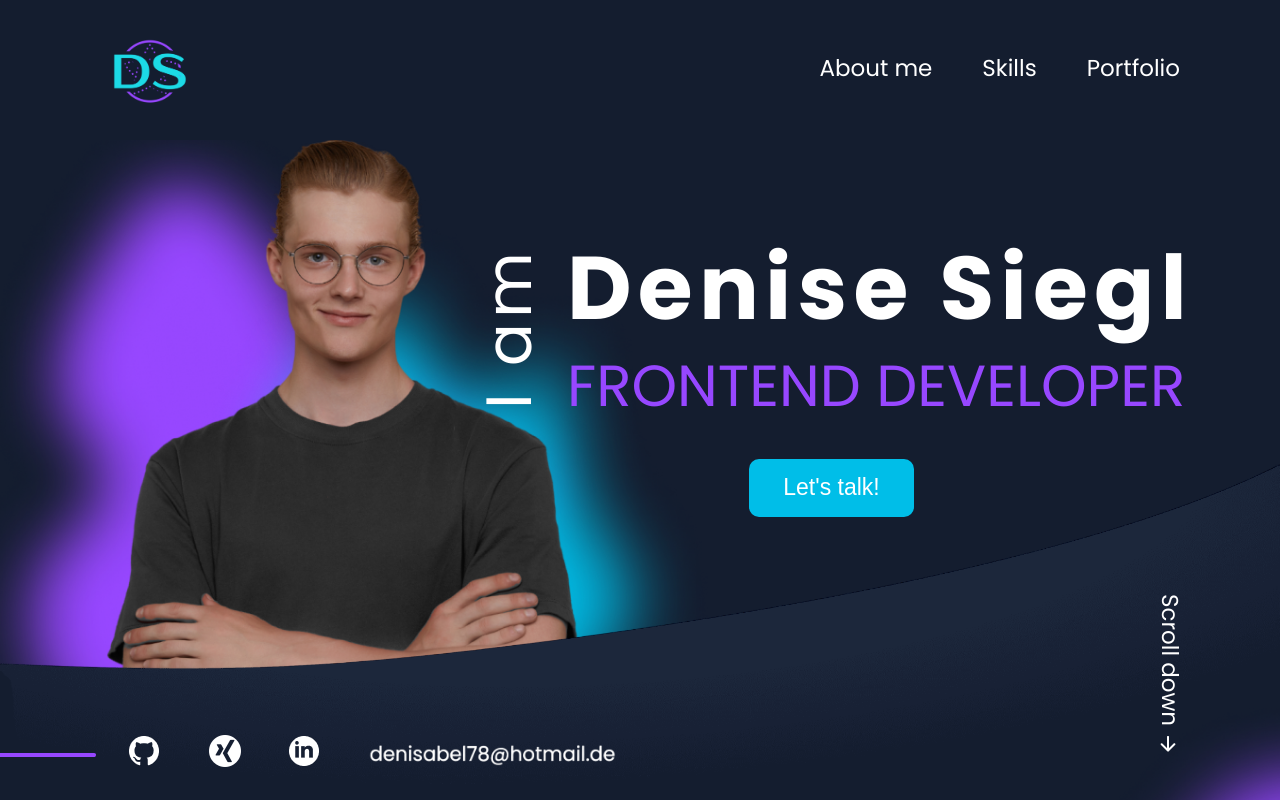
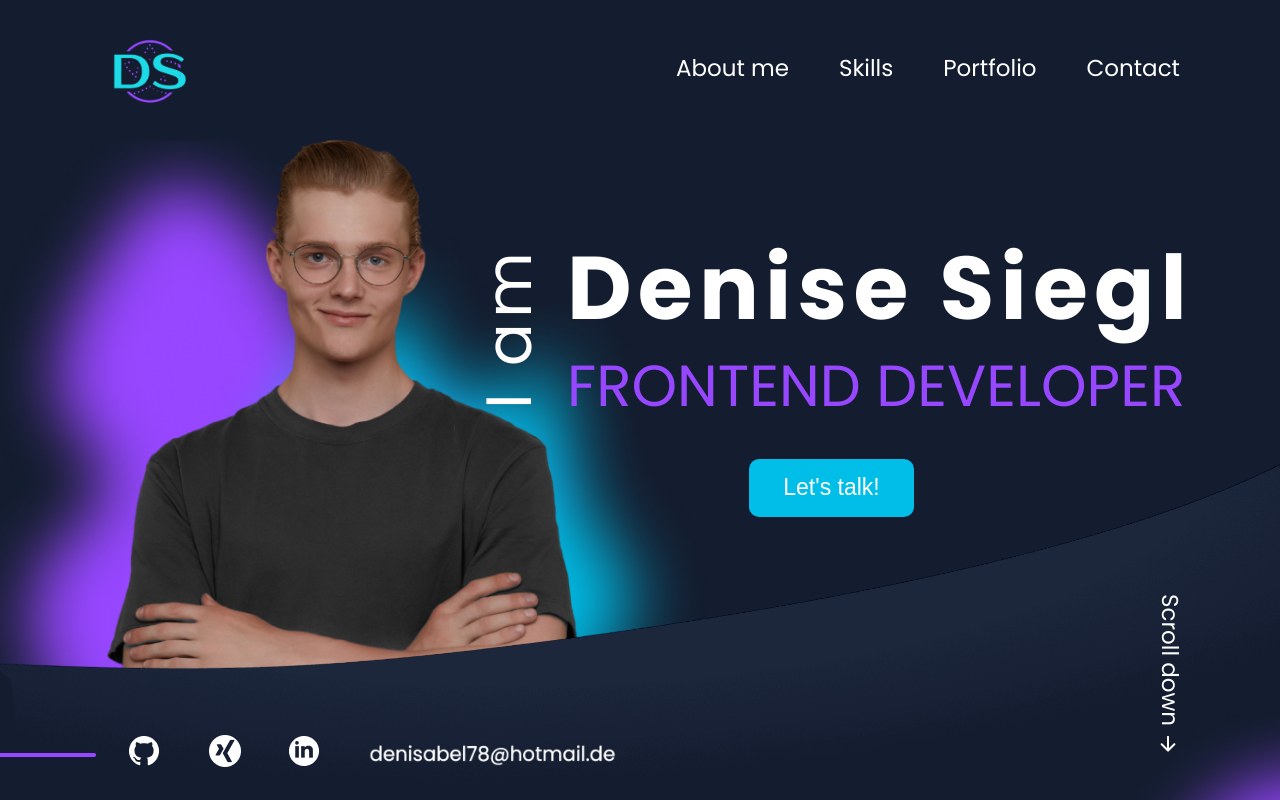
Before and after one commit to deniseS85/portfolio, an Angular app: page / in a window 1280 px wide. Shown: the top 800 px of the page. Built offline with nearby package versions, Linux system fonts and the light colour scheme.

Commit message:
start to edit body unscroll by open menu responsiv

```diff
--- a/src/app/app.component.ts
+++ b/src/app/app.component.ts
@@ -10,6 +10,6 @@ import { Router } from '@angular/router';
 export class AppComponent  {
   title = 'portfolio';
 
-  constructor(public router: Router) { }
+  constructor(public router: Router) {}
 
 }
--- a/src/app/contact/contact.component.html
+++ b/src/app/contact/contact.component.html
@@ -1,4 +1,4 @@
-<div class="contact" id="contact">
+<div class="contact" id="contact" #contact>
     <img src="assets/img/line-contact.png">
     <div>Contact</div>
 </div>
--- a/src/app/header/header.component.html
+++ b/src/app/header/header.component.html
@@ -5,7 +5,8 @@
         <a (click)="scroll('aboutMe')" routerLink="/aboutMe" routerLinkActive="active" [ngClass]="{'active': currentActive === 1}">About me</a>
         <a (click)="scroll('skills')" routerLink="/skills" routerLinkActive="active" [ngClass]="{'active': currentActive === 2}">Skills</a>
         <a (click)="scroll('portfolio')" routerLink="/portfolio" routerLinkActive="active" [ngClass]="{'active': currentActive === 3}">Portfolio</a>
-        <a (click)="scroll('contact')" routerLink="/contact" *ngIf="navResponsiv.classList.contains('open')">Contact</a>
+        <a (click)="scroll('contact')" routerLink="/contact" routerLinkActive="active" [ngClass]="{'active': currentActive === 4}">Contact
+        </a>
     </nav>
 
     <div (click)="navResponsiv.classList.toggle('open')" class="nav-responsiv" #navResponsiv>
@@ -15,24 +16,4 @@
         <span></span>
     </div>
 
-   <!--  <div [class.nav-responsiv-menu]="navResponsiv.classList.contains('open')"> -->
-       <!--  <a (click)="scroll('aboutMe')" routerLink="/aboutMe">About Me</a>
-        <a (click)="scroll('skills')" routerLink="/skills">My Skills</a>
-        <a (click)="scroll('portfolio')" routerLink="/portfolio">Portfolio</a>
-        <a>Contact</a> -->
-   <!--  </div> -->
 </header>
-
-<!--
-    <nav class="navBar" [class.active]="isMenuOpen && isMobileResolution">
-        <a href="#home" [class.active]="isActiveHome" (click)="closeMenu()">Home</a>
-        <a href="#about" [class.active]="isActiveAbout" (click)="closeMenu()">About Me</a>
-        <a href="#skills" [class.active]="isActiveSkills" (click)="closeMenu()">Skills</a>
-        <a href="#my-work" [class.active]="isActiveMyWork" (click)="closeMenu()">Portfolio</a>
-        <a href="#contact" [class.active]="isActiveContact" (click)="closeMenu()">Contact</a>
-        <span class="active-nav"></span>
-    </nav>
-    <img src="/assets/icons/burger-menu.svg" class="burger-menu" *ngIf="!isMenuOpen && isMobileResolution"
-        (click)="toggleMenu()">
-    <img src="/assets/icons/close.svg" class="close" *ngIf="isMenuOpen && isMobileResolution" (click)="toggleMenu()">
-</header> -->
--- a/src/app/header/header.component.scss
+++ b/src/app/header/header.component.scss
@@ -99,7 +99,7 @@ header {
     }
 }
 
-@media (max-width: 710px) {
+@media (max-width: 856px) {
     header {
         padding: 20px 50px;
         height: 40px;
--- a/src/app/header/header.component.ts
+++ b/src/app/header/header.component.ts
@@ -1,5 +1,5 @@
-import { Component, ElementRef, HostListener, ViewChild } from '@angular/core';
-import { ViewportScroller } from '@angular/common';
+import { Component, ElementRef, HostListener, Inject, ViewChild } from '@angular/core';
+import { DOCUMENT, ViewportScroller } from '@angular/common';
 import { IconsService } from '../icons.service';
 
 
@@ -7,26 +7,36 @@ import { IconsService } from '../icons.service';
   selector: 'app-header',
   templateUrl: './header.component.html',
   styleUrls: ['./header.component.scss'],
-
 })
 
 export class HeaderComponent {
-
-  constructor(private viewportScroller: ViewportScroller, public is: IconsService) {}
+  constructor(private viewportScroller: ViewportScroller, public is: IconsService, @Inject(DOCUMENT) private document: Document) {}
 
   currentActive: number = 0;
+  isMenuOpen: boolean = false;
+
   @ViewChild('navResponsiv') navResponsiv!: ElementRef;
 
+  ngAfterViewInit(){
+    this.isMenuOpen = this.navResponsiv.nativeElement.classList.contains('open');
+
+    if (this.isMenuOpen) {
+      console.log(this.isMenuOpen);
+      this.document.body.style.overflow = 'hidden';
+    }
+ }
 
   @HostListener('window:scroll', ['$event'])
     checkOffsetTop() {
 
-      if (window.pageYOffset > 635 && window.pageYOffset < 1254) {
+      if (window.scrollY > 635 && window.scrollY < 1254) {
         this.currentActive = 1;
-      } else if (window.pageYOffset > 1255 && window.pageYOffset < 1851) {
+      } else if (window.scrollY > 1255 && window.scrollY < 1851) {
         this.currentActive = 2;
-      } else if (window.pageYOffset > 1852 && window.pageYOffset < 3933) {
+      } else if (window.scrollY > 1852 && window.scrollY < 3933) {
         this.currentActive = 3;
+      } else if (window.scrollY > 3934) {
+          this.currentActive = 4;
       } else {
         this.currentActive = 0;
       }
@@ -35,6 +45,6 @@ export class HeaderComponent {
 
   public scroll(elementId: string): void {
     this.viewportScroller.scrollToAnchor(elementId);
+  }
 
-  }
 }
--- a/src/styles.scss
+++ b/src/styles.scss
@@ -11,6 +11,7 @@ body {
     width: 100vw;
     overflow-x: hidden;
 }
+
 
 @font-face {
     font-family: 'Poppins';
```
